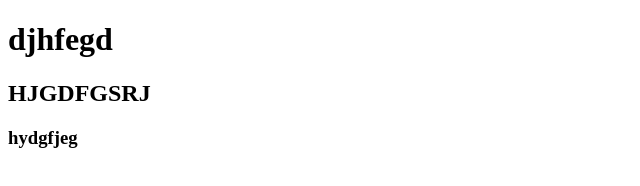
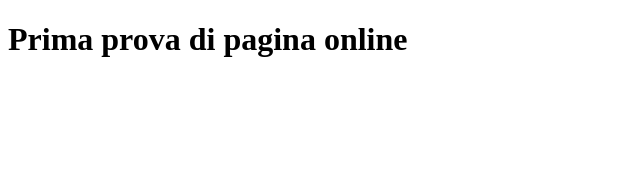
Before and after one commit to Dany85jjr/corso_1, a plain HTML site: page index.html in a window 1280 px wide. Shown: the whole page, without its empty margins (0-640 px from the left). Drawn offline with Linux system fonts and the light colour scheme.

Commit message:
prova genererale

```diff
--- a/index.html
+++ b/index.html
@@ -6,8 +6,7 @@
     <title>Document</title>
 </head>
 <body>
-    <h1>djhfegd</h1>
-    <h2>HJGDFGSRJ</h2>
-    <h3>hydgfjeg</h3>
+    <h1>Prima prova di pagina online</h1>
+
 </body>
 </html>
```
